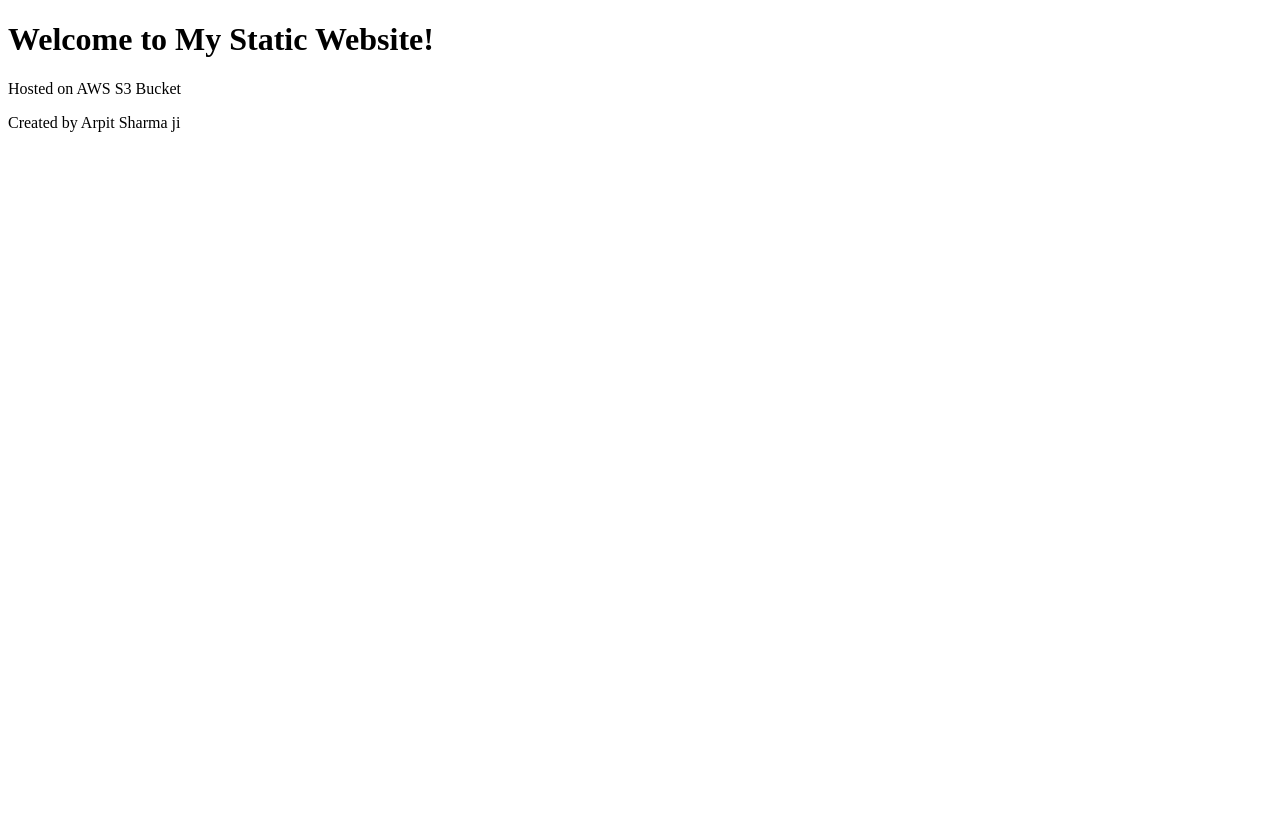
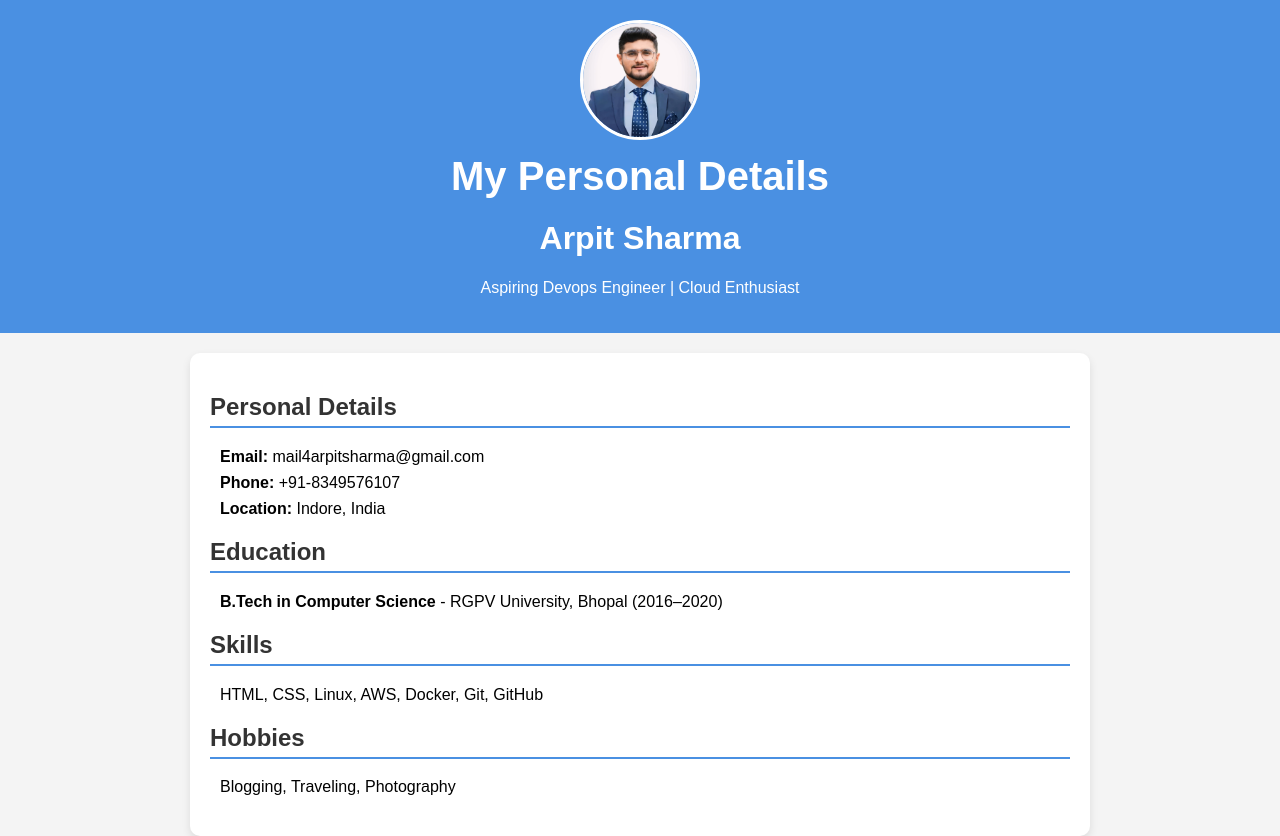
Before and after one commit to arpitsharma8349/web, a plain HTML site: page index.html in a window 1280 px wide. Before the commit the page ends 800 px from the top, so only its background shows below. Drawn offline with Linux system fonts and the light colour scheme.

Commit message:
commit and push

```diff
--- a/index.html
+++ b/index.html
@@ -1,13 +1,111 @@
 <!DOCTYPE html>
 <html lang="en">
 <head>
-  <meta charset="UTF-8">
-  <meta name="viewport" content="width=device-width, initial-scale=1.0">
-  <title>Document</title>
+  <meta charset="UTF-8" />
+  <meta name="viewport" content="width=device-width, initial-scale=1.0"/>
+  <title>My Personal Details</title>
+  <style>
+    * {
+      box-sizing: border-box;
+    }
+
+    body {
+      font-family: Arial, sans-serif;
+      margin: 0;
+      background-color: #f4f4f4;
+      padding: 0;
+    }
+
+    header {
+      background-color: #4a90e2;
+      color: white;
+      padding: 20px 0;
+      text-align: center;
+    }
+
+    .container {
+      max-width: 900px;
+      margin: auto;
+      padding: 20px;
+      background-color: white;
+      box-shadow: 0 4px 8px rgba(0,0,0,0.1);
+      margin-top: 20px;
+      border-radius: 10px;
+    }
+
+    .section {
+      margin-bottom: 20px;
+    }
+
+    .section h2 {
+      color: #333;
+      border-bottom: 2px solid #4a90e2;
+      padding-bottom: 5px;
+    }
+
+    .details {
+      padding-left: 10px;
+    }
+
+    .details p {
+      margin: 8px 0;
+    }
+
+    @media screen and (max-width: 600px) {
+      .container {
+        padding: 15px;
+      }
+
+      header {
+        font-size: 1.2rem;
+      }
+    }
+  </style>
 </head>
 <body>
-  <h1>Welcome to My Static Website!</h1>
-  <p>Hosted on AWS S3 Bucket </p>
-  <p>Created by Arpit Sharma ji</p>
+
+
+  <header>
+       <img src="your-photo.jpg" alt="Profile Photo" style="width:120px; height:120px; border-radius:50%; border:3px solid white; margin-bottom:10px;">
+  <h1 style="font-size: 2.5rem; margin: 0;">My Personal Details</h1>
+
+  <h1>Arpit Sharma</h1>
+  <p>Aspiring Devops Engineer | Cloud Enthusiast</p>
+
+</header>
+
+
+  <div class="container">
+    <div class="section">
+      <h2>Personal Details</h2>
+      <div class="details">
+        <p><strong>Email:</strong> mail4arpitsharma@gmail.com</p>
+        <p><strong>Phone:</strong> +91-8349576107</p>
+        <p><strong>Location:</strong> Indore, India</p>
+      </div>
+    </div>
+
+    <div class="section">
+      <h2>Education</h2>
+      <div class="details">
+        <p><strong>B.Tech in Computer Science</strong> - RGPV University, Bhopal (2016–2020)</p>
+      </div>
+    </div>
+
+    <div class="section">
+      <h2>Skills</h2>
+      <div class="details">
+        <p>HTML, CSS, Linux, AWS, Docker, Git, GitHub</p>
+      </div>
+    </div>
+
+    <div class="section">
+      <h2>Hobbies</h2>
+      <div class="details">
+        <p>Blogging, Traveling, Photography</p>
+      </div>
+    </div>
+  </div>
+
 </body>
 </html>
```
Also changed, not shown: your-photo.jpg (added), 2 other files.
